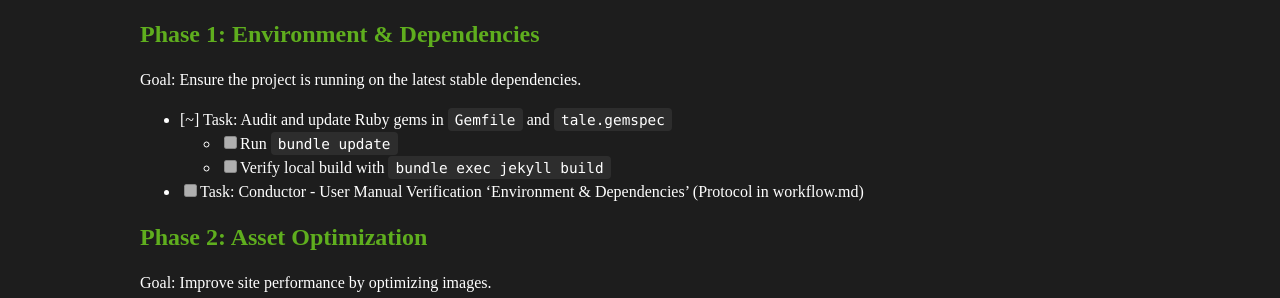
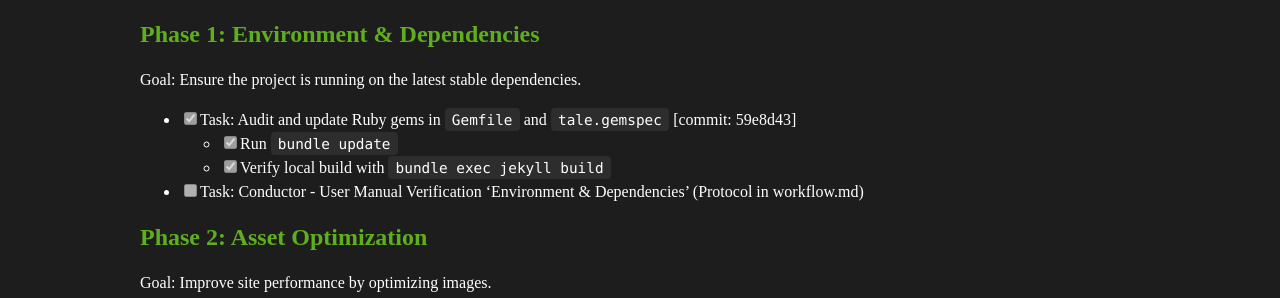
Before and after one commit to ryanadamczyk/ryanadamczyk.github.io, a Jekyll site: the page built from conductor/tracks/maintenance_20260114/plan.md, in a window 1280 px wide. Shown: the part 127-425 px from the top of the page. Built offline with Jekyll 4.4.1, drawn with Linux system fonts in a browser that asks for light colours; our own code applies the rules of GitHub Pages for plain Markdown files.

Commit message:
conductor(plan): Mark task 'Audit and update Ruby gems' as complete

```diff
--- a/conductor/tracks/maintenance_20260114/plan.md
+++ b/conductor/tracks/maintenance_20260114/plan.md
@@ -3,9 +3,9 @@
 ## Phase 1: Environment & Dependencies
 Goal: Ensure the project is running on the latest stable dependencies.
 
-- [~] Task: Audit and update Ruby gems in `Gemfile` and `tale.gemspec`
-    - [ ] Run `bundle update`
-    - [ ] Verify local build with `bundle exec jekyll build`
+- [x] Task: Audit and update Ruby gems in `Gemfile` and `tale.gemspec` [commit: 59e8d43]
+    - [x] Run `bundle update`
+    - [x] Verify local build with `bundle exec jekyll build`
 - [ ] Task: Conductor - User Manual Verification 'Environment & Dependencies' (Protocol in workflow.md)
 
 ## Phase 2: Asset Optimization
```
